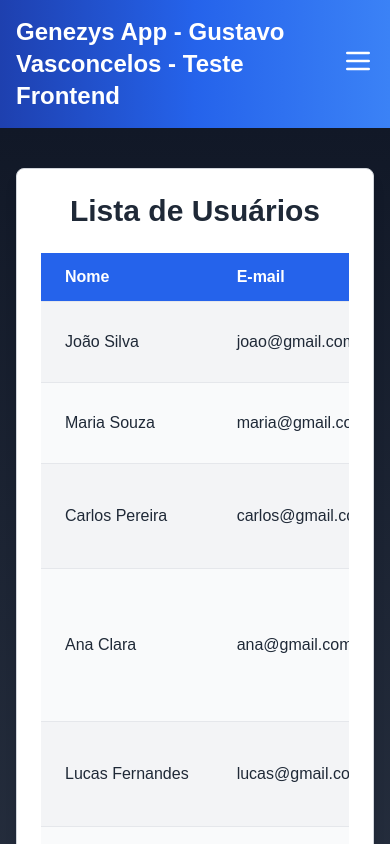
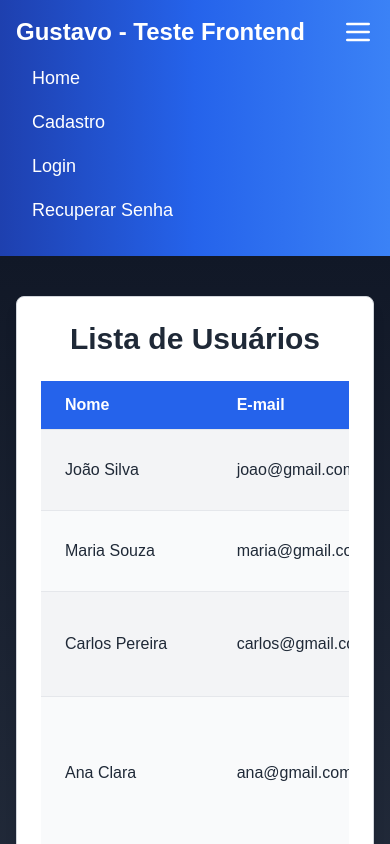
Before and after one commit to sasgustav/genezys-desafio-gustavo-vasconcelos, a Next.js app: page / in a window 390 px wide. Both pictures are taken after a click on the button 358 px from the left and 60 px from the top of the page. Shown: the top 844 px of the page. Built offline with nearby package versions, Linux system fonts and the light colour scheme.

Commit message:
Refactor NavBar component to improve layout and add mobile menu button

```diff
--- a/src/components/NavBar.tsx
+++ b/src/components/NavBar.tsx
@@ -1,12 +1,18 @@
-import React from "react";
+"use client";
+
+import React, { useState } from "react";
 import Link from "next/link";
 
 const NavBar: React.FC = () => {
+  const [isOpen, setIsOpen] = useState(false);
+
+  const toggleMenu = () => setIsOpen(!isOpen);
+
   return (
     <nav className="bg-gradient-to-r from-blue-800 via-blue-600 to-blue-500 p-4 shadow-lg">
       <div className="container mx-auto flex justify-between items-center">
         <div className="text-white text-2xl font-bold">
-          <Link href="/">Genezys App - Gustavo Vasconcelos - Teste Frontend</Link>
+          <Link href="/">Gustavo - Teste Frontend</Link>
         </div>
         <ul className="hidden md:flex space-x-8">
           <NavItem href="/" label="Home" />
@@ -14,9 +20,38 @@ const NavBar: React.FC = () => {
           <NavItem href="/login" label="Login" />
           <NavItem href="/reset-password" label="Recuperar Senha" />
         </ul>
-        <div className="md:hidden">
-          <MobileMenu />
-        </div>
+        <button
+          onClick={toggleMenu}
+          className="md:hidden text-white focus:outline-none"
+        >
+          <svg
+            xmlns="http://www.w3.org/2000/svg"
+            className="h-8 w-8"
+            fill="none"
+            viewBox="0 0 24 24"
+            stroke="currentColor"
+          >
+            <path
+              strokeLinecap="round"
+              strokeLinejoin="round"
+              strokeWidth="2"
+              d="M4 6h16M4 12h16M4 18h16"
+            />
+          </svg>
+        </button>
+      </div>
+
+      <div
+        className={`md:hidden ${
+          isOpen ? "block" : "hidden"
+        } transition-all duration-300 ease-in-out`}
+      >
+        <ul className="space-y-4 p-4">
+          <NavItem href="/" label="Home" />
+          <NavItem href="/register" label="Cadastro" />
+          <NavItem href="/login" label="Login" />
+          <NavItem href="/reset-password" label="Recuperar Senha" />
+        </ul>
       </div>
     </nav>
   );
@@ -36,23 +71,4 @@ const NavItem: React.FC<{ href: string; label: string }> = ({
   </li>
 );
 
-const MobileMenu: React.FC = () => (
-  <button className="text-white focus:outline-none">
-    <svg
-      xmlns="http://www.w3.org/2000/svg"
-      className="h-8 w-8"
-      fill="none"
-      viewBox="0 0 24 24"
-      stroke="currentColor"
-    >
-      <path
-        strokeLinecap="round"
-        strokeLinejoin="round"
-        strokeWidth="2"
-        d="M4 6h16M4 12h16M4 18h16"
-      />
-    </svg>
-  </button>
-);
-
 export default NavBar;
```
